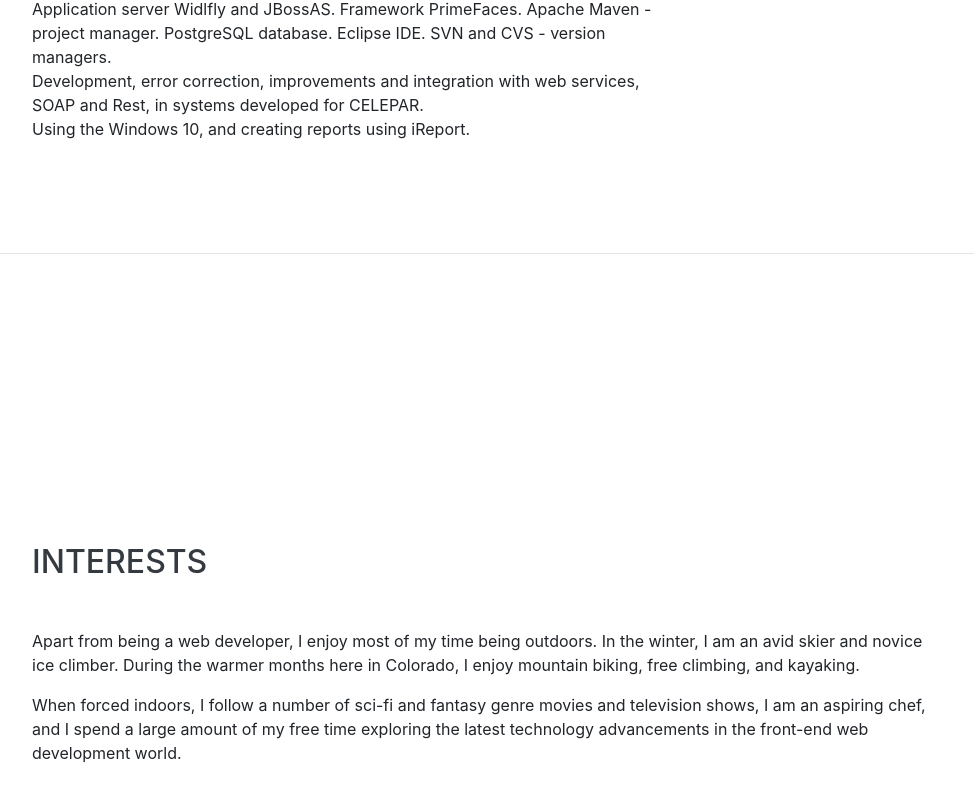
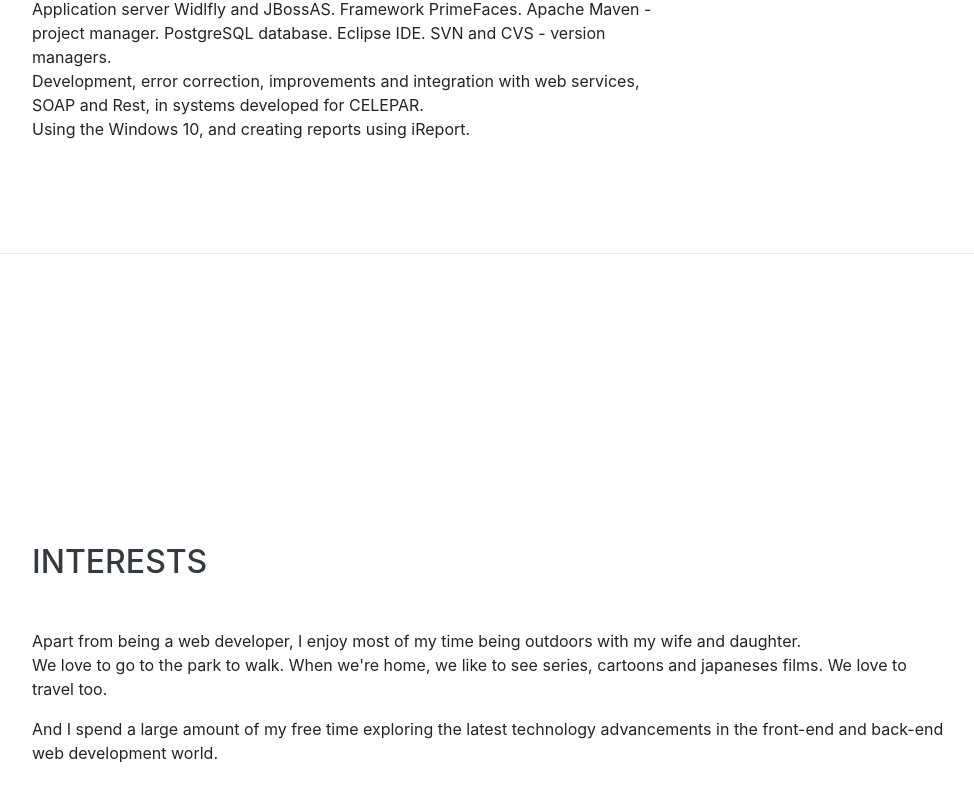
Before and after one commit to andremoriya/andremoriya.github.io, a website with bundled scripts: page about/index.html in a window 1280 px wide. Shown: the part 6272-7074 px from the top of the page, without its empty margins (288-1262 px from the left). Built offline with nearby package versions, Linux system fonts and the light colour scheme; a web font is replaced by a local one.

Commit message:
Update index.html

```diff
--- a/about/index.html
+++ b/about/index.html
@@ -448,12 +448,15 @@
     <section class="resume-section p-3 p-lg-5 d-flex align-items-center" id="interests">
       <div class="w-100">
         <h2 class="mb-5">Interests</h2>
-        <p>Apart from being a web developer, I enjoy most of my time being outdoors. In the winter, I am an avid skier
-          and novice ice climber. During the warmer months here in Colorado, I enjoy mountain biking, free climbing, and
-          kayaking.</p>
-        <p class="mb-0">When forced indoors, I follow a number of sci-fi and fantasy genre movies and television shows,
-          I am an aspiring chef, and I spend a large amount of my free time exploring the latest technology advancements
-          in the front-end web development world.</p>
+        <p>
+          Apart from being a web developer, I enjoy most of my time being outdoors with my wife and daughter. <br>
+          We love to go to the park to walk. When we're home, we like to see series, cartoons and japaneses films.
+          We love to travel too.
+        </p>
+        <p class="mb-0">
+          And I spend a large amount of my free time exploring the latest technology advancements
+          in the front-end and back-end web development world.
+        </p>
       </div>
     </section>
 
```
